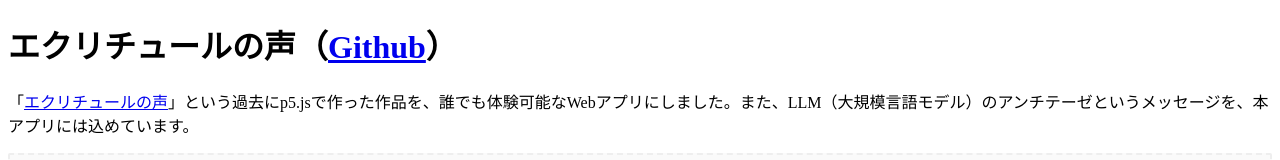
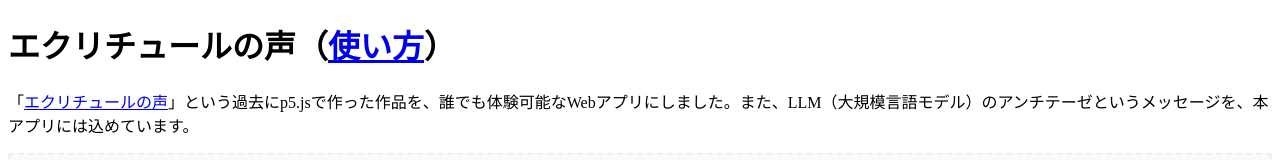
Before and after one commit to takahi-ro/Voices-of-Ecriture, a Next.js app: page / in a window 1280 px wide. Shown: the top 160 px of the page. Built offline with nearby package versions, Linux system fonts and the light colour scheme.

Commit message:
Update page.js

```diff
--- a/src/app/page.js
+++ b/src/app/page.js
@@ -3,7 +3,7 @@
 export default function Home() {
   return (
     <div>
-      <h1>エクリチュールの声（<a target="_blank" href = "https://github.com/takahi-ro/Voices-of-Ecriture/blob/main/README.md">Github</a>）</h1>
+      <h1>エクリチュールの声（<a target="_blank" href = "https://github.com/takahi-ro/Voices-of-Ecriture/blob/main/README.md">使い方</a>）</h1>
       <p>「<a target="_blank" href = "https://neort.io/art/ce3k81sn70rlpj69c980">エクリチュールの声</a>」という過去にp5.jsで作った作品を、誰でも体験可能なWebアプリにしました。また、LLM（大規模言語モデル）のアンチテーゼというメッセージを、本アプリには込めています。</p>
       <SketchWrapper />
     </div>
```
